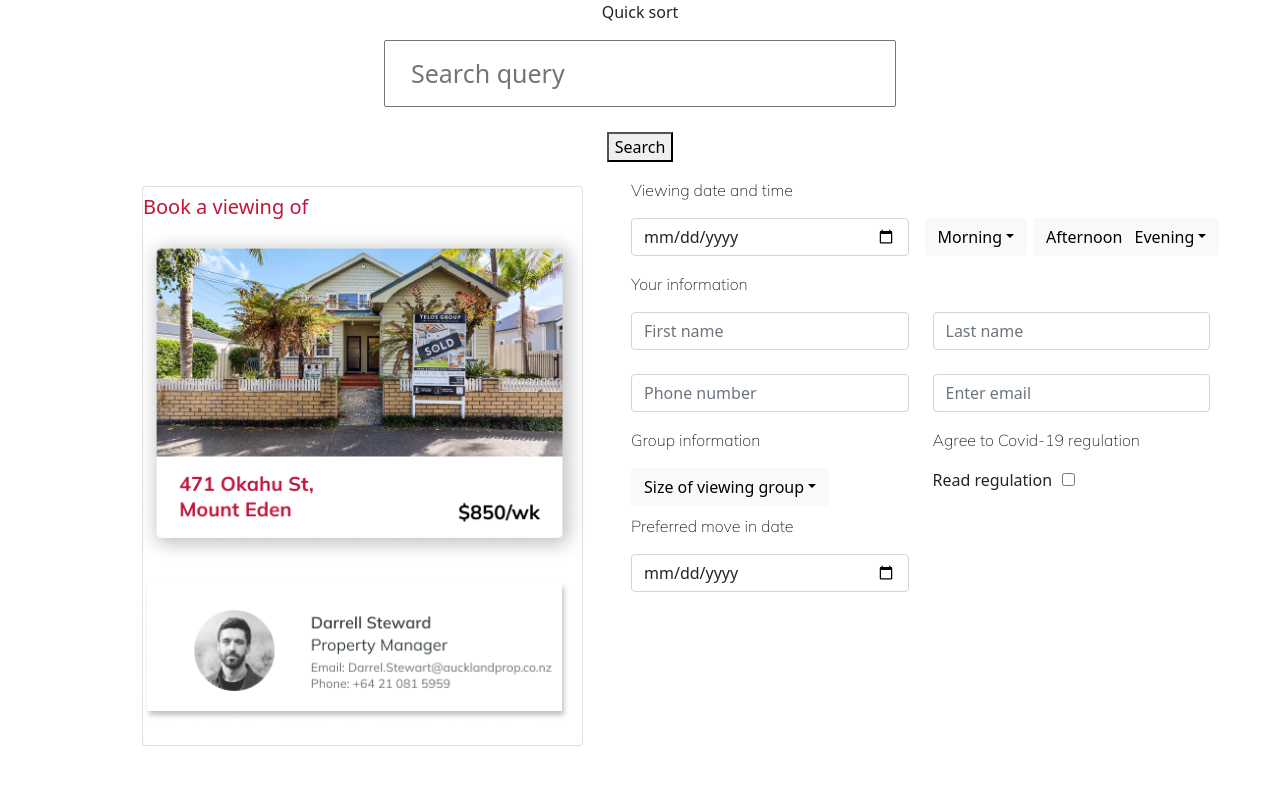
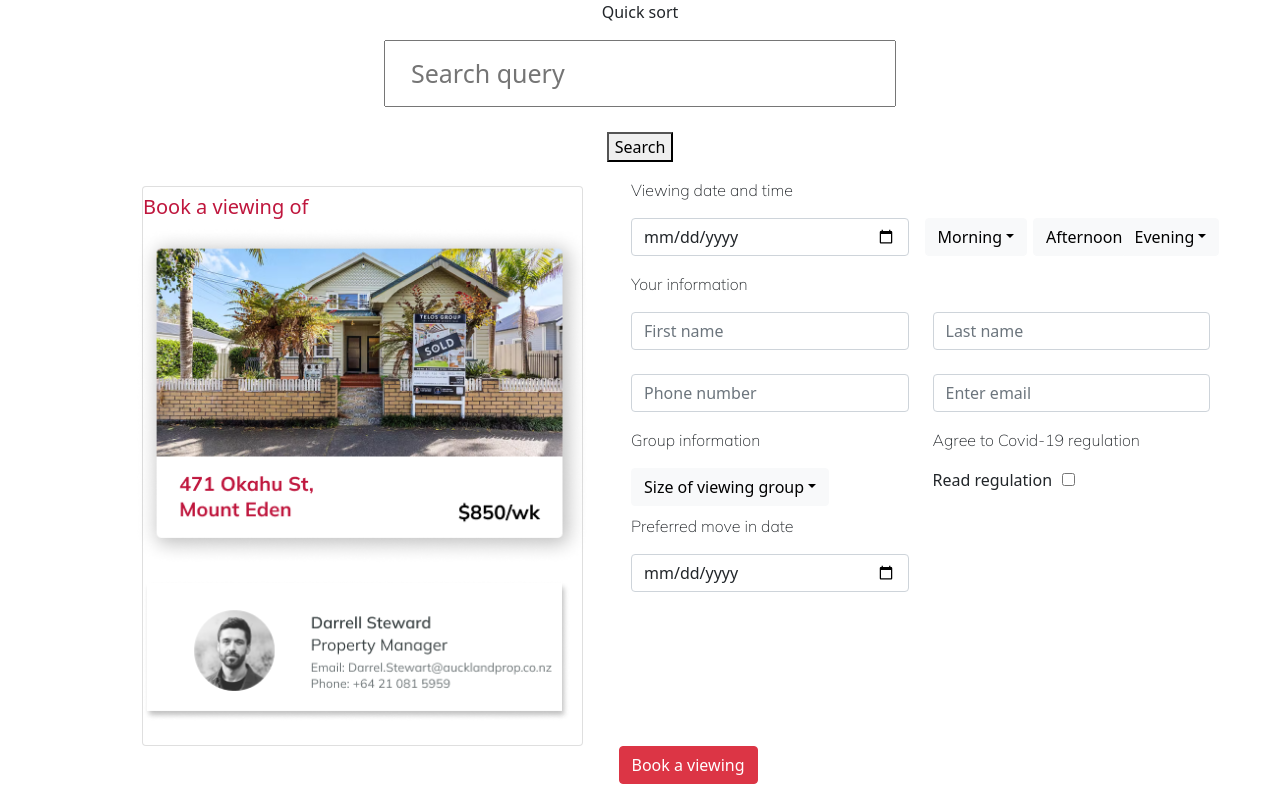
Before and after one commit to Melvin-n/mission6-frontend, a React (Create React App) app: page /booking in a window 1280 px wide. Built offline with nearby package versions, Linux system fonts and the light colour scheme.

Commit message:
add booking button in Booking.js

```diff
--- a/src/App.tsx
+++ b/src/App.tsx
@@ -1,5 +1,5 @@
 import React, { useState } from 'react';
-import {BrowserRouter, Link, Route, Routes} from 'react-router-dom';
+import {BrowserRouter, Route, Routes} from 'react-router-dom';
 import './App.css';
 import InputField from './components/InputField';
 import './styles.css'
@@ -23,9 +23,6 @@ const App: React.FC = () => {
         <Routes>
           <Route path="/booking" element={<Booking />} />
         </Routes>
-        {/* <button>
-          <Link to="/booking">Book a viewing</Link>
-        </button> */}
       </BrowserRouter>
     </div>
   );
--- a/src/pages/Booking.css
+++ b/src/pages/Booking.css
@@ -16,6 +16,11 @@ p {
   margin-right: 10px;
 }
 
+.booking-button {
+ background-color: #BF163D;
+ color: white
+}
+
 /* .checkbox-color {
   color: #BF163D;
   border: #BF163D;
--- a/src/pages/Booking.js
+++ b/src/pages/Booking.js
@@ -1,7 +1,6 @@
 import React, { useState } from "react";
-
+import { Link } from "react-router-dom";
 import "./Booking.css";
-// import Button from 'react-bootstrap/Button';
 
 // or less ideally
 import {
@@ -156,6 +155,15 @@ const Booking = () => {
               </Container>
             </Col>
           </Row>
+          <Row>
+           <Col className="text-center">
+          <Link to="/booking">
+        <Button variant="danger">
+          Book a viewing
+        </Button>
+        </Link>
+        </Col>
+        </Row>
         </Container>
       </Container>
     </>
```
